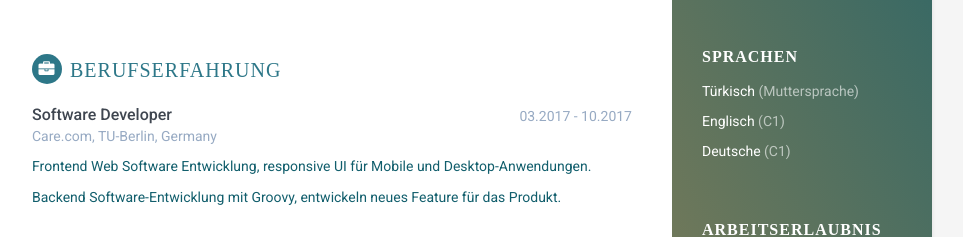
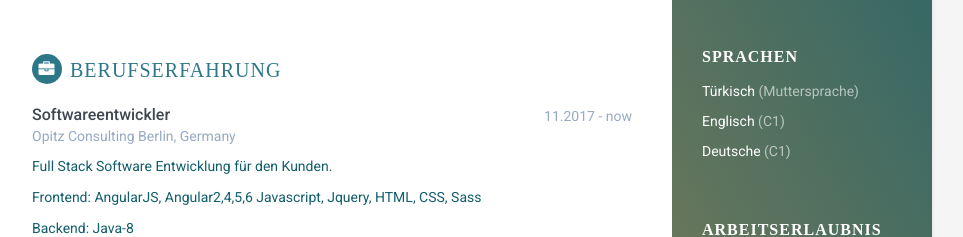
Before and after one commit to halukoz/portfolio, a plain HTML site: page index.html in a window 1280 px wide. Shown: the part 571-808 px from the top of the page, without its empty margins (188-1151 px from the left). Drawn offline with Linux system fonts and the light colour scheme.

Commit message:
portfolio is updated

```diff
--- a/index.html
+++ b/index.html
@@ -113,6 +113,20 @@
       <!-- some html tags about experiences in the script part, (english / german versions) -->
       <section class="section experiences-section">
       <h2 id="experienceTitle" class="section-title"></h2>
+
+	  <!-- Current Job-->
+      <div class="item">
+        <div class="meta">
+          <div class="upper-row">
+           <h3 id="currentJobTitle" class="job-title"></h3>
+            <div id="currentJobDate" class="time"></div>
+          </div><!--//upper-row-->
+          <div id="currentCompanyName" class="company"></div>
+        </div><!--//meta-->
+        <div id="currentJobDescription"class="details"></div><!--//details-->
+      </div><!--//item-->
+
+
       <!-- First Job-->
       <div class="item">
         <div class="meta">
@@ -276,6 +290,12 @@ function selectLanguage(language) {
 	  document.getElementById('secondUniversityName').innerHTML = 'Sabanci University, Istanbul, Turkey,';
 
 	  document.getElementById('experienceTitle').innerHTML = '<i class="fa fa-briefcase"></i>Experience';
+
+	  document.getElementById('currentJobTitle').innerHTML = 'Software Developer';
+	  document.getElementById('currentJobDate').innerHTML = '11.2017 - now';
+	  document.getElementById('currentCompanyName').innerHTML = 'Opitz Consulting Berlin, Germany';
+	  document.getElementById('currentJobDescription').innerHTML = '<p>Full Stack Software Developement for different customers.</p><p>Frontend: AngularJS, Angular2,4,5,6 Javascript, Jquery, HTML, CSS, Sass</p><p>Backend: Java-8</p><p>Cloud Based development with AWS.</p>';
+
 	  document.getElementById('firstJobTitle').innerHTML = 'Software Developer';
 	  document.getElementById('firstJobDate').innerHTML = '03.2017 - 10.2017';
 	  document.getElementById('firstCompanyName').innerHTML = 'Care.com, TU-Berlin, Germany';
@@ -328,7 +348,13 @@ function selectLanguage(language) {
 	  document.getElementById('secondUniversityName').innerHTML = 'Sabanci University, Istanbul, Turkei,';
 
 	  document.getElementById('experienceTitle').innerHTML = '<i class="fa fa-briefcase"></i>Berufserfahrung';
-	  document.getElementById('firstJobTitle').innerHTML = 'Software Developer';
+
+	  document.getElementById('currentJobTitle').innerHTML = 'Softwareentwickler';
+	  document.getElementById('currentJobDate').innerHTML = '11.2017 - now';
+	  document.getElementById('currentCompanyName').innerHTML = 'Opitz Consulting Berlin, Germany';
+	  document.getElementById('currentJobDescription').innerHTML = '<p>Full Stack Software Entwicklung für den Kunden.</p><p>Frontend: AngularJS, Angular2,4,5,6 Javascript, Jquery, HTML, CSS, Sass</p><p>Backend: Java-8</p><p>Cloud-basierte Entwicklung with AWS.</p>';
+
+	  document.getElementById('firstJobTitle').innerHTML = 'Softwareentwickler';
 	  document.getElementById('firstJobDate').innerHTML = '03.2017 - 10.2017';
 	  document.getElementById('firstCompanyName').innerHTML = 'Care.com, TU-Berlin, Germany';
 	  document.getElementById('firstJobDescription').innerHTML = '<p>Frontend Web Software Entwicklung, responsive UI für Mobile und Desktop-Anwendungen.</p><p>Backend Software-Entwicklung mit Groovy, entwickeln neues Feature für das Produkt.</p>';
```
